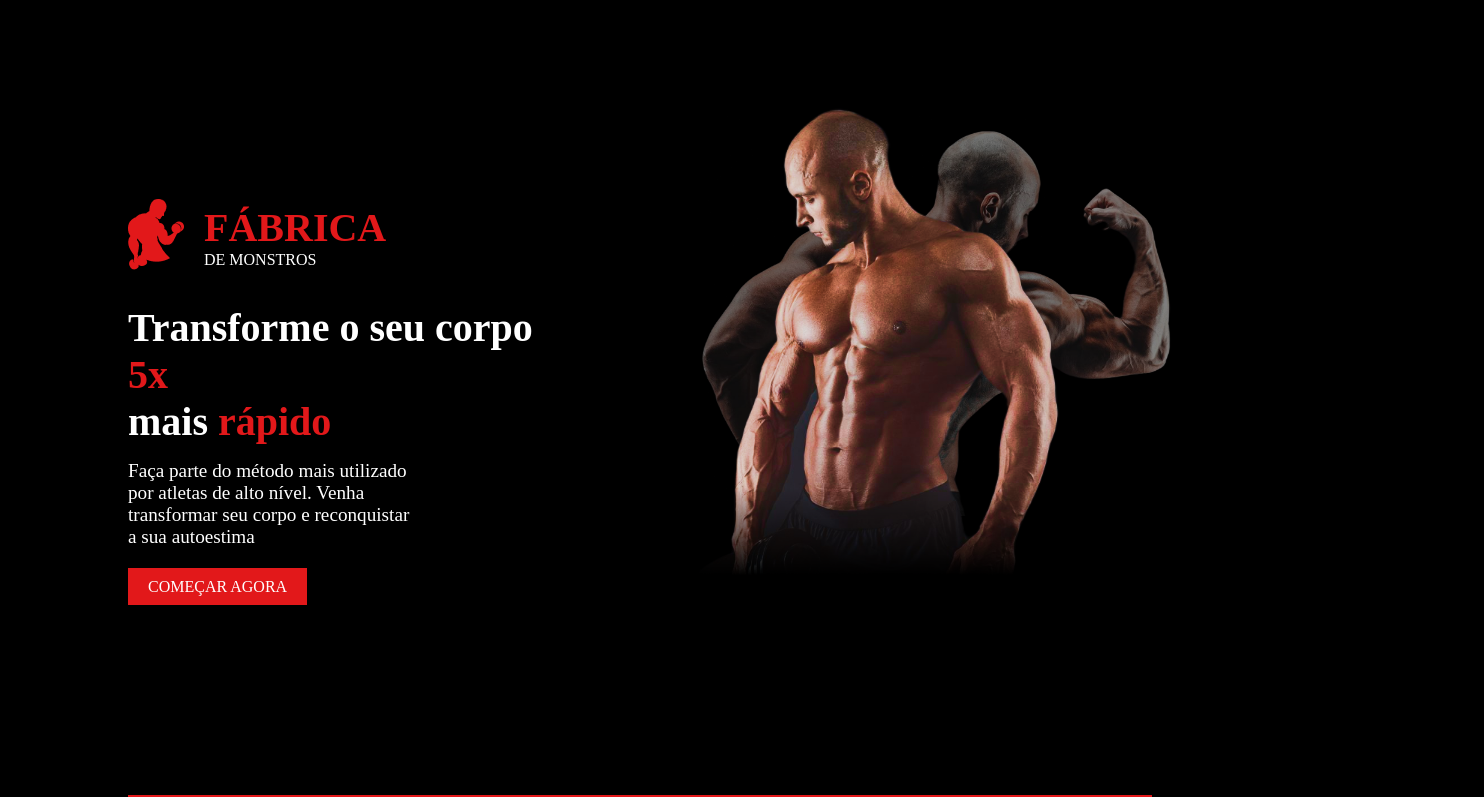
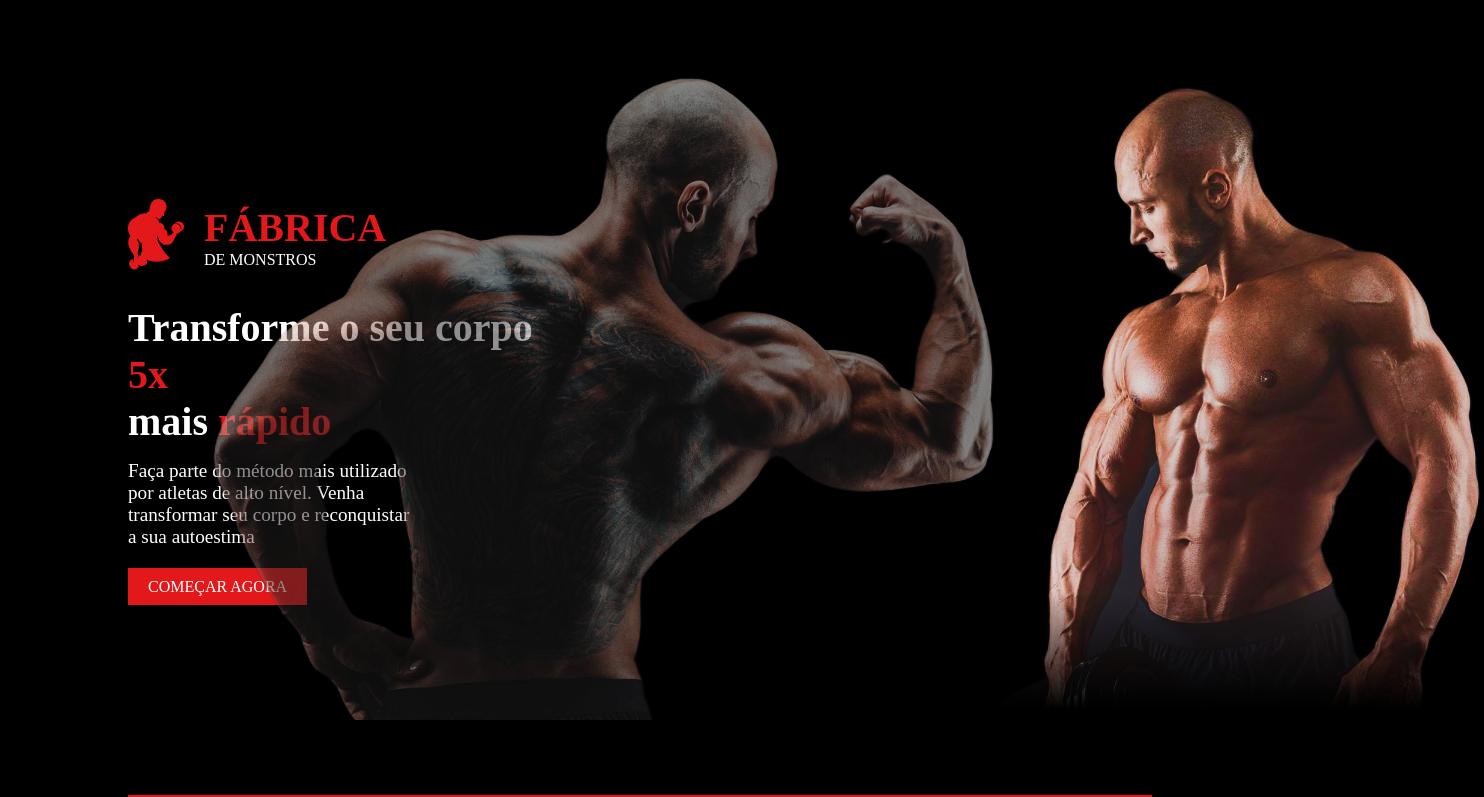
Before and after one commit to DevLuanFagioni/Fabrica-de-monstros, a plain HTML site: page index.html in a window 1280 px wide. Shown: the top 797 px of the page, 1484 px wide, since content can reach past the window. Drawn offline with Linux system fonts and the light colour scheme.

Commit message:
ajustes na home

```diff
--- a/css/home.css
+++ b/css/home.css
@@ -4,7 +4,6 @@
   height: 100vh;
   display: flex;
   border-bottom: 5px solid var(--red);
-  flex-wrap: wrap;
 }
 
 .content-home{
@@ -13,7 +12,7 @@
   display: flex;
   flex-direction: column;
   justify-content: center;
-  min-width: 350px;
+  min-width: 360px;
 }
 
 .group-logo{
@@ -56,19 +55,12 @@
 .home-images{
   width: 60%;
   height: 100%;
-  position: relative;
+  display: flex;
+  align-items: center;
+  justify-content: center;
+  min-width: 350px;
 }
 
-.home-image-front{
-  position: absolute;
-  top: 30px;
-  left: 100px;
-  transform: scale(0.75);
-}
-
-.home-image-back{
-  transform: scale(0.6);
-}
 
 #bottom-home{
   background-color: var(--black);
```
